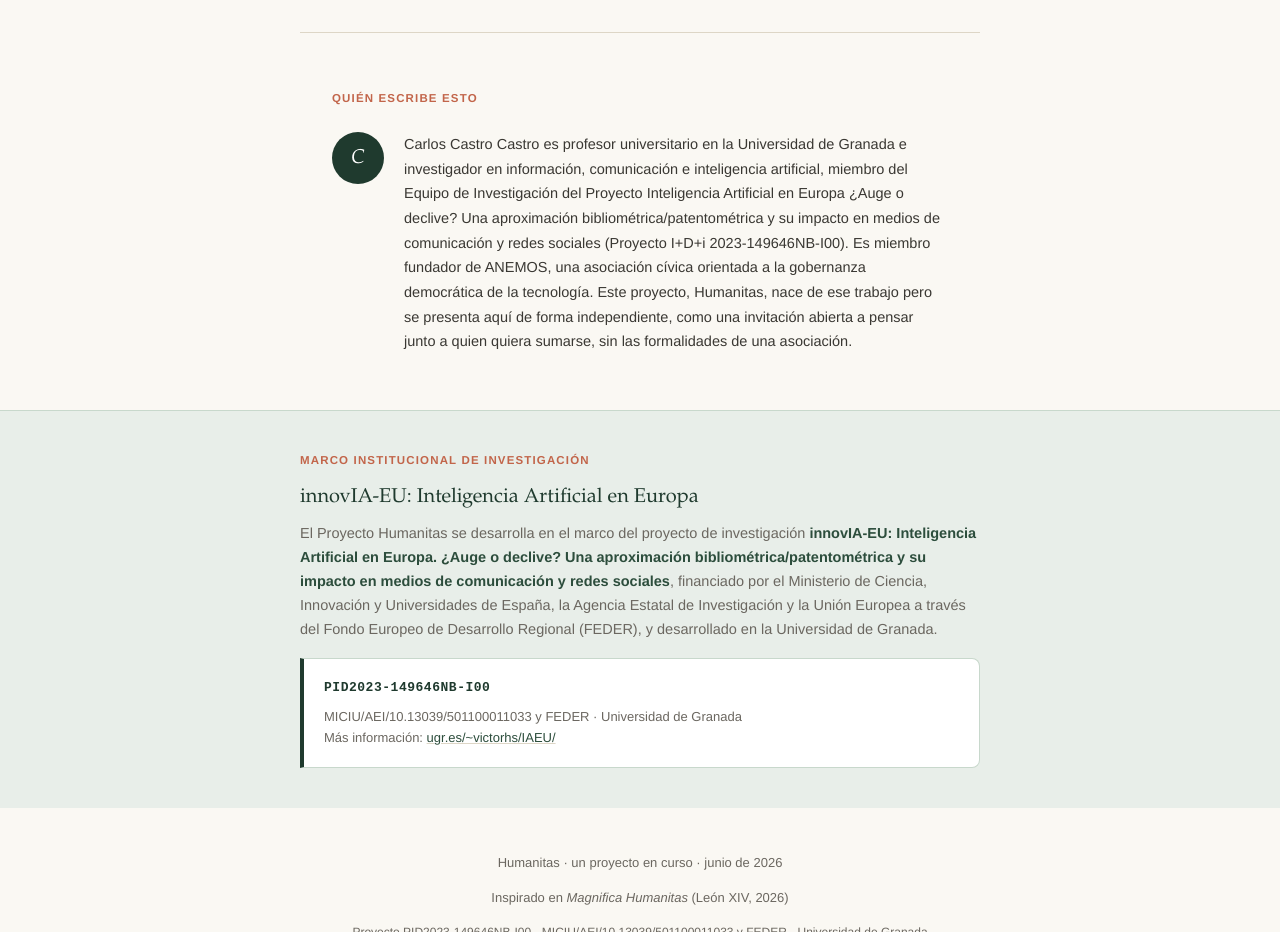
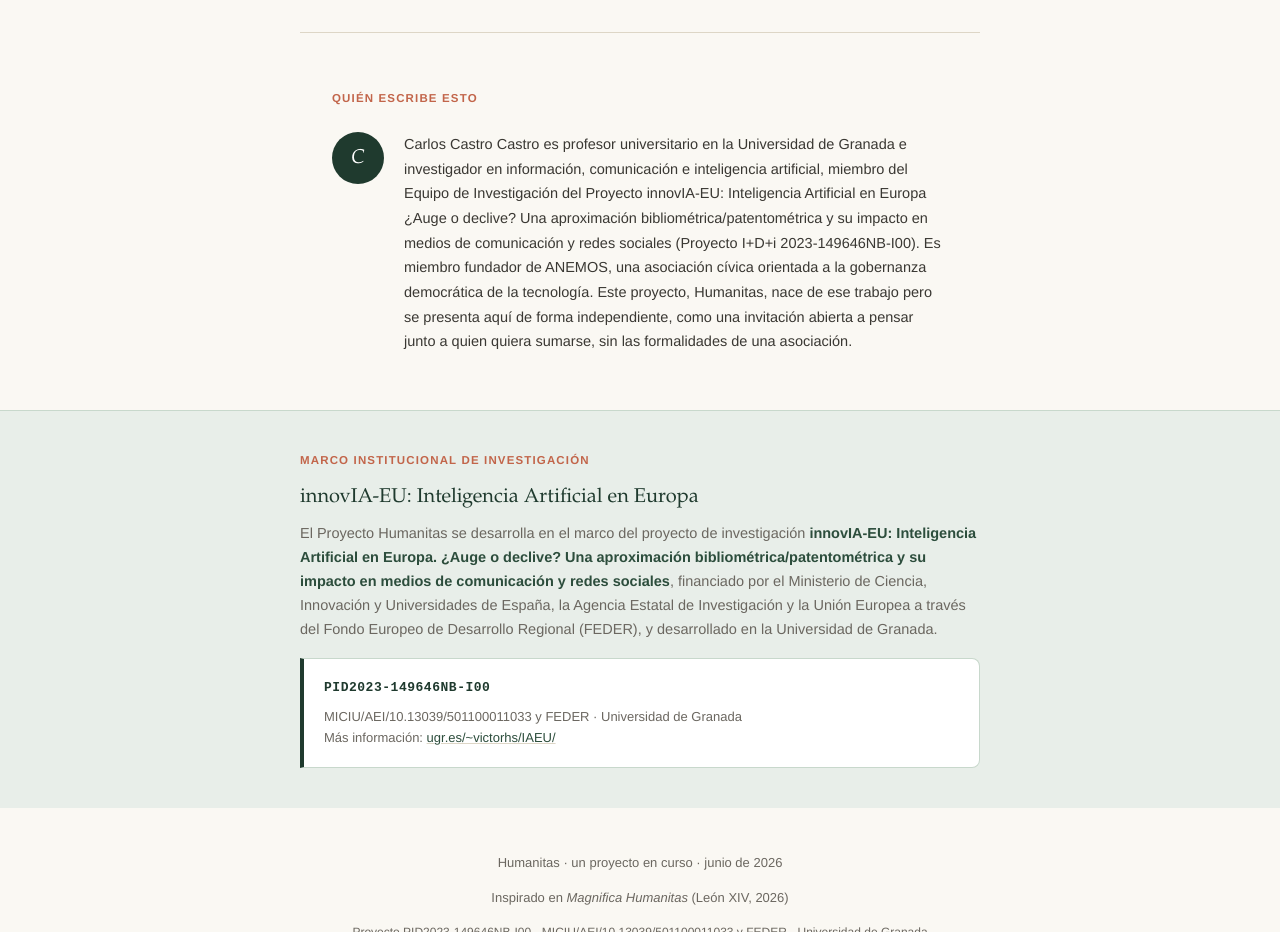
Before and after one commit to carlosgnulinex-code/proyecto-humanitas, a plain HTML site: page index.html in a window 1280 px wide. Shown: the part 7980-8912 px from the top of the page. Drawn offline with Linux system fonts and the light colour scheme.

Commit message:
Update index.html

```diff
--- a/index.html
+++ b/index.html
@@ -536,7 +536,7 @@
   <div class="sobre-box">
     <div class="sobre-inicial">C</div>
     <div class="sobre-text">
-      <p>Carlos Castro Castro es profesor universitario en la Universidad de Granada e investigador en información, comunicación e inteligencia artificial, miembro del Equipo de Investigación del Proyecto Inteligencia Artificial en Europa ¿Auge o declive? Una aproximación bibliométrica/patentométrica y su impacto en medios de comunicación y redes sociales (Proyecto I+D+i 2023-149646NB-I00). Es miembro fundador de ANEMOS, una asociación cívica orientada a la gobernanza democrática de la tecnología. Este proyecto, Humanitas, nace de ese trabajo pero se presenta aquí de forma independiente, como una invitación abierta a pensar junto a quien quiera sumarse, sin las formalidades de una asociación.</p>
+      <p>Carlos Castro Castro es profesor universitario en la Universidad de Granada e investigador en información, comunicación e inteligencia artificial, miembro del Equipo de Investigación del Proyecto innovIA-EU: Inteligencia Artificial en Europa ¿Auge o declive? Una aproximación bibliométrica/patentométrica y su impacto en medios de comunicación y redes sociales (Proyecto I+D+i 2023-149646NB-I00). Es miembro fundador de ANEMOS, una asociación cívica orientada a la gobernanza democrática de la tecnología. Este proyecto, Humanitas, nace de ese trabajo pero se presenta aquí de forma independiente, como una invitación abierta a pensar junto a quien quiera sumarse, sin las formalidades de una asociación.</p>
     </div>
   </div>
 </section>
```
